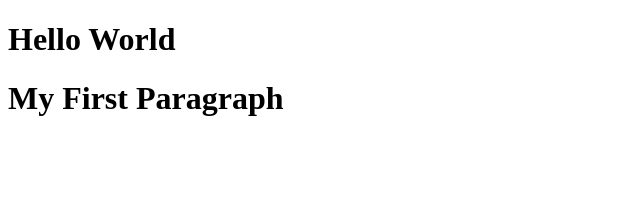
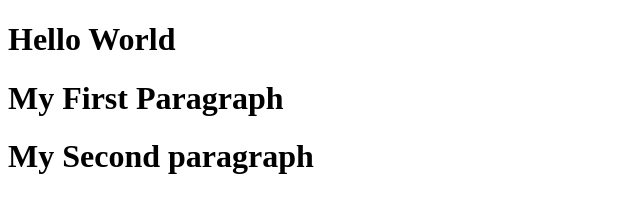
Before and after one commit to Ankurkumar8527/FSDCSEB2025, a plain HTML site: page HTML/index.html in a window 1280 px wide. Shown: the whole page, without its empty margins (0-640 px from the left). Drawn offline with Linux system fonts and the light colour scheme.

Commit message:
added one more para in index file

```diff
--- a/HTML/index.html
+++ b/HTML/index.html
@@ -8,5 +8,6 @@
 <body>
     <h1>Hello World </h1>
     <h1>My First Paragraph</h1>
+    <h1>My Second paragraph</h1>
 </body>
 </html>
```
